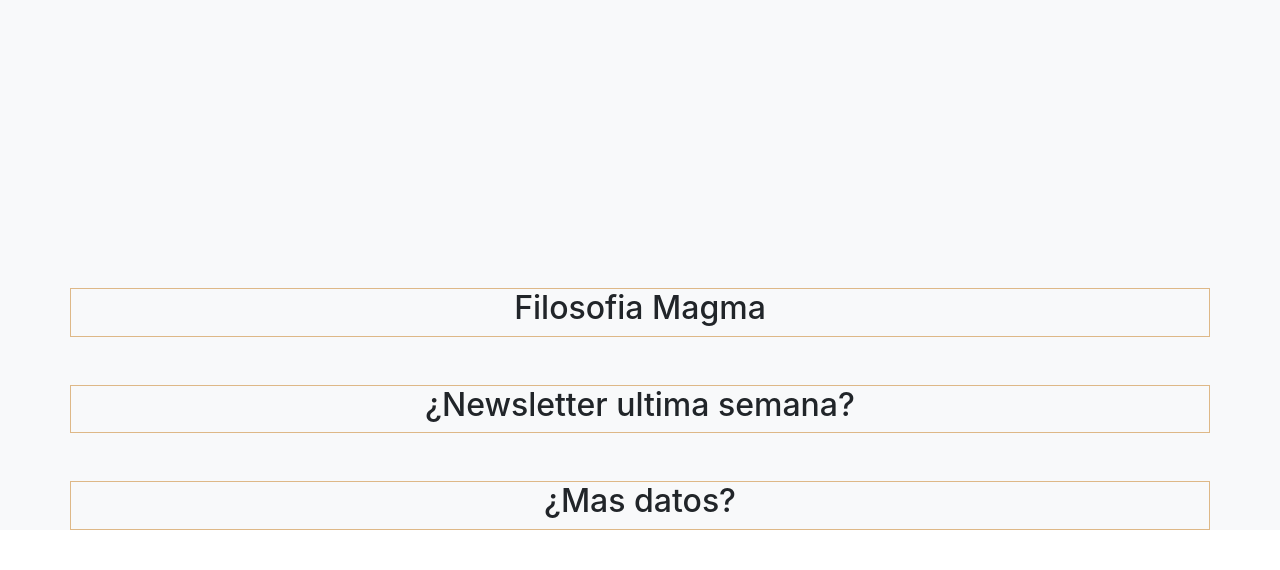
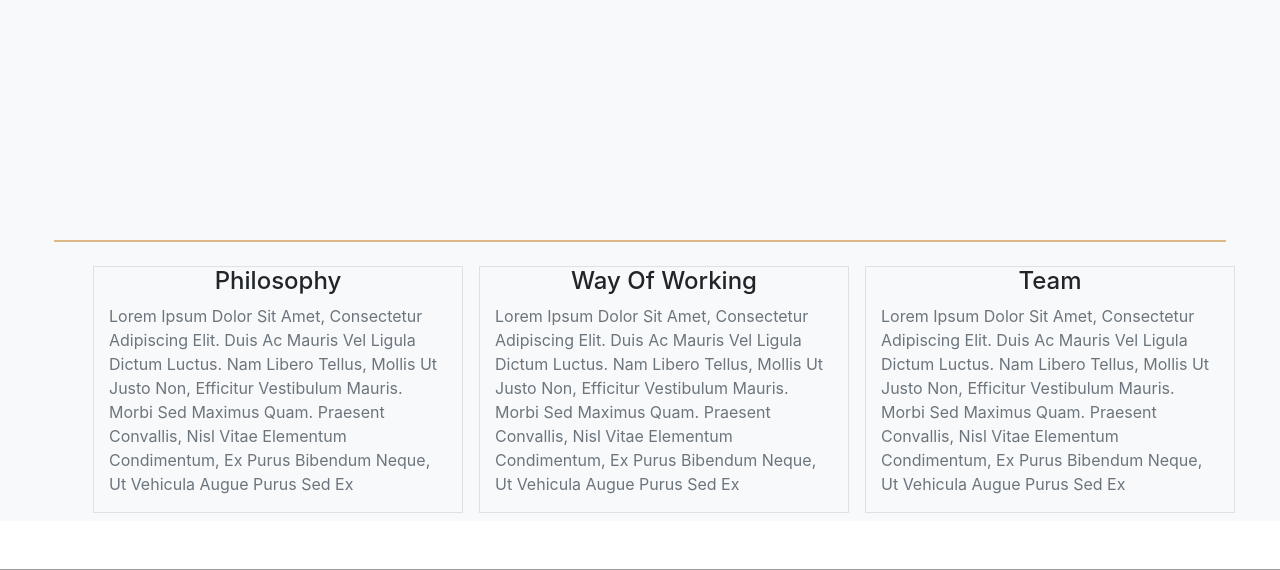
Before and after one commit to mustakadem/project-2DAW, a Django app: page / in a window 1280 px wide. Shown: the part 378-948 px from the top of the page. Run offline with Django 3.2, Linux system fonts and the light colour scheme; data that the repository does not hold is empty; some libraries are stand-ins or nearby versions; grey boxes are pictures that could not be loaded.

Commit message:
varias modificaciones sin importancia

```diff
--- a/home/views.py
+++ b/home/views.py
@@ -1,17 +1,11 @@
 from datetime import datetime
 
-import pytz
 from django.contrib.auth.decorators import login_required
 from django.http import HttpResponse
 from django.shortcuts import render, redirect, get_object_or_404
 from rest_framework.utils import json
 
 from room.models import Booking, Room
-from django.views.decorators.csrf import csrf_exempt
-from room.serializers import BookingSerializer
-from rest_framework.decorators import permission_classes
-from rest_framework import permissions
-from rest_framework import generics
 from django.views.generic import ListView
 from room.views import dates
 
--- a/templates/home.html
+++ b/templates/home.html
@@ -85,24 +85,38 @@
                 </div>
             {% endfor %}
         </div>
-        <div class="col-10  m-5 p-5">
+        <div class="col-11  m-5 p-5">
             <div id="calendar"></div>
         </div>
+        <hr class="container" style="border: 1px solid burlywood">
+        <div class="container  d-flex flex-row">
 
-        <div class="row">
-            <div class="container mt-5 pt-5bg-white" style="border: 1px solid burlywood">
-                <h2 class="text-center">Filosofia Magma</h2>
-
+            <div class="col-4 m-2  border">
+                <h4 class="text-center">Philosophy</h4>
+                <p class="text-muted text-capitalize">
+                    Lorem ipsum dolor sit amet, consectetur adipiscing elit. Duis ac mauris vel ligula dictum luctus.
+                    Nam libero tellus, mollis ut justo non, efficitur vestibulum mauris. Morbi sed maximus quam.
+                    Praesent convallis, nisl vitae elementum condimentum, ex purus bibendum neque, ut vehicula augue
+                    purus sed ex
+                </p>
             </div>
-        </div>
-        <div class="row">
-            <div class="container mt-5 pt-5bg-white" style="border: 1px solid burlywood">
-                <h2 class="text-center">¿Newsletter ultima semana?</h2>
+            <div class="col-4 m-2 border">
+                <h4 class="text-center">Way Of Working</h4>
+                <p class="text-muted text-capitalize">
+                    Lorem ipsum dolor sit amet, consectetur adipiscing elit. Duis ac mauris vel ligula dictum luctus.
+                    Nam libero tellus, mollis ut justo non, efficitur vestibulum mauris. Morbi sed maximus quam.
+                    Praesent convallis, nisl vitae elementum condimentum, ex purus bibendum neque, ut vehicula augue
+                    purus sed ex
+                </p>
             </div>
-        </div>
-        <div class="row">
-            <div class="container mt-5 pt-5bg-white" style="border: 1px solid burlywood">
-                <h2 class="text-center">¿Mas datos?</h2>
+            <div class="col-4 m-2 border">
+                <h4 class="text-center">Team</h4>
+                <p class="text-muted text-capitalize">
+                    Lorem ipsum dolor sit amet, consectetur adipiscing elit. Duis ac mauris vel ligula dictum luctus.
+                    Nam libero tellus, mollis ut justo non, efficitur vestibulum mauris. Morbi sed maximus quam.
+                    Praesent convallis, nisl vitae elementum condimentum, ex purus bibendum neque, ut vehicula augue
+                    purus sed ex
+                </p>
             </div>
         </div>
     </div>
```
